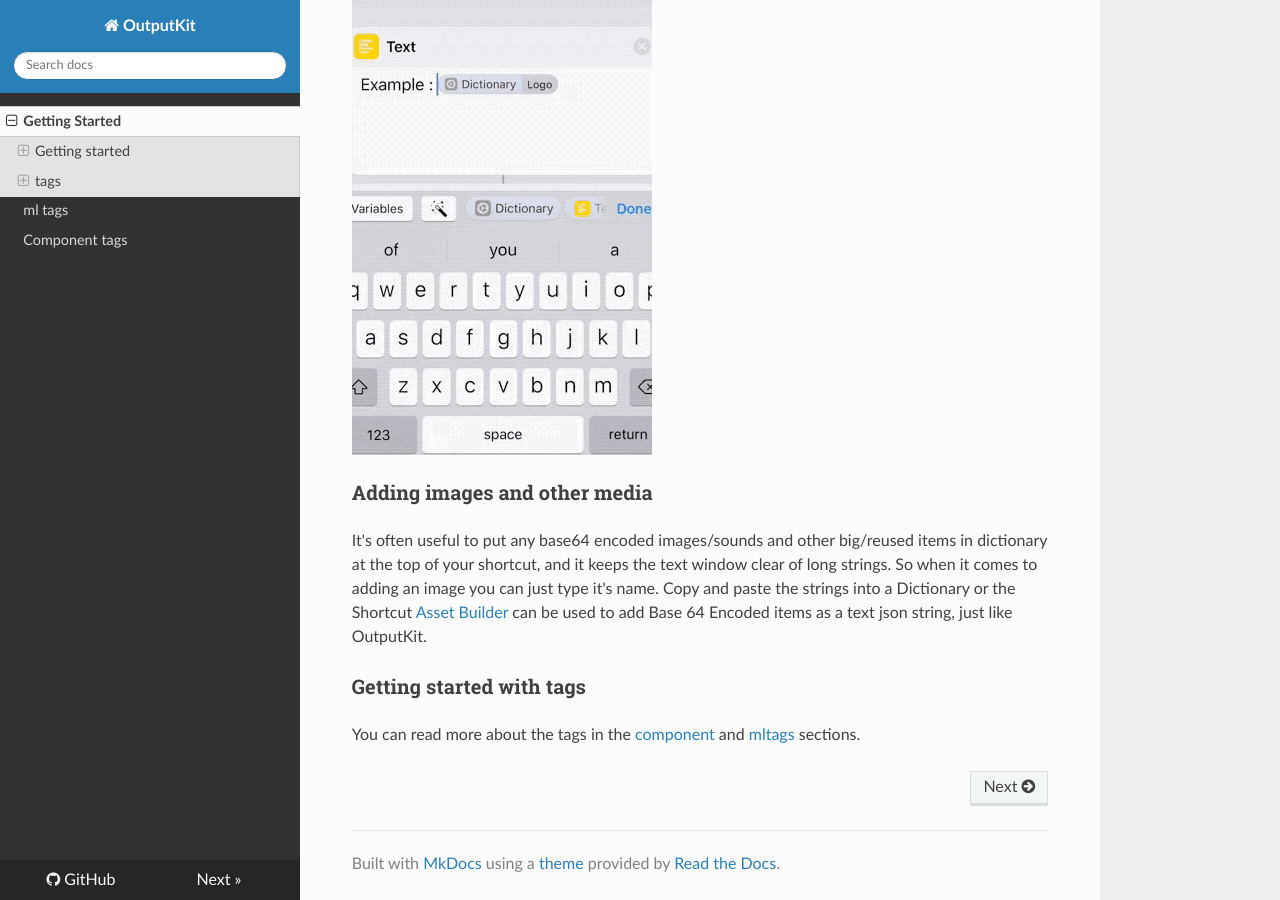
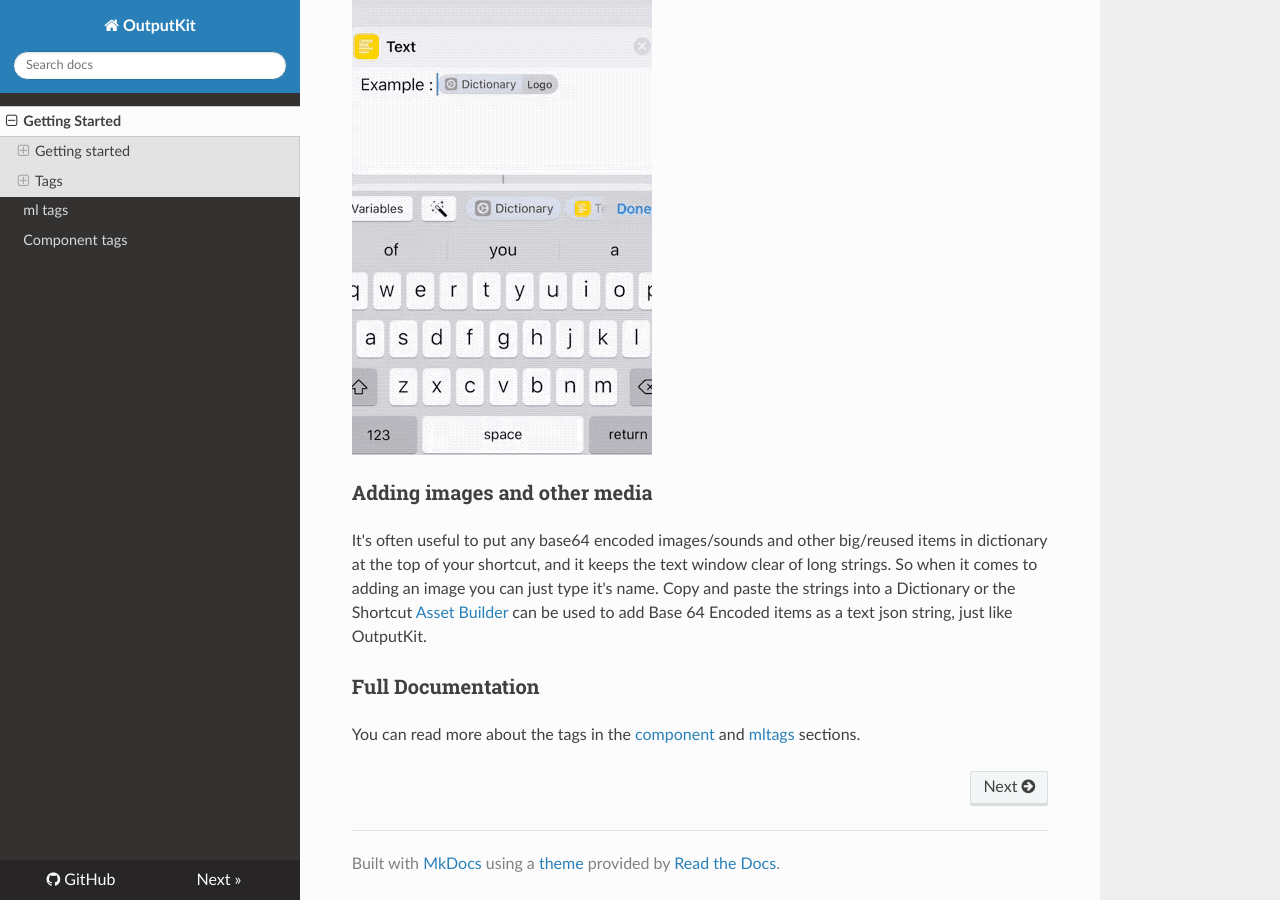
Before and after one commit to nturpin0/OutputKit, an MkDocs documentation site: the page built from docs/index.md, in a window 1280 px wide and 900 px high, scrolled down 1202 px. Built offline with MkDocs 1.6.1, drawn with Linux system fonts in a browser that asks for light colours; nearby versions of some CDN libraries.

Commit message:
Update index.md

```diff
--- a/docs/index.md
+++ b/docs/index.md
@@ -17,7 +17,7 @@
 The html template should be copied into a text box and then displayed, there are several ways of doing this, quickview, View Web Page or opening in Safari using a data URI. You will need to insert the output you want to refer to into the heml template, you'll find its often better to split your content into several text boxes to make it easier to edit.
 
 
-## tags
+## Tags
 Once youve have a template Shortcut, or have added the json to your own Shortcut, you can then refer to the different elements with the tags.
 
 
@@ -34,5 +34,5 @@
 Copy and paste the strings into a Dictionary or the Shortcut [Asset Builder](https://routinehub.co/shortcut/1760) can be used to add Base 64 Encoded items as a text json string, just like OutputKit.
 
 
-### Getting started with tags
+### Full Documentation
 You can read more about the tags in the [component](components.md) and [mltags](mltags.md) sections.
```
